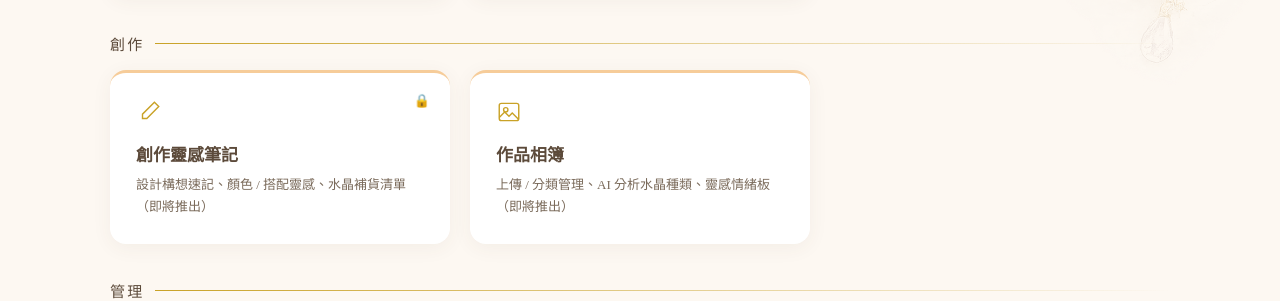
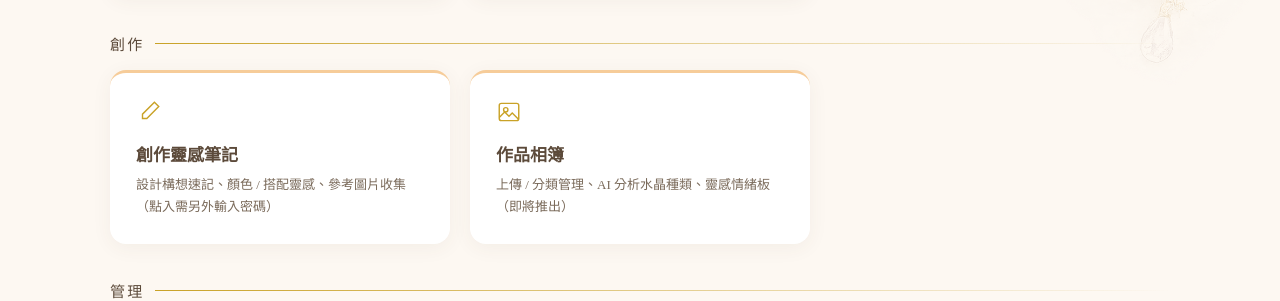
Before and after one commit to claire30212/crystal-studio, a website: page index.html in a window 1280 px wide. Shown: the part 725-1026 px from the top of the page. Drawn offline with Linux system fonts and the light colour scheme.

Commit message:
創作靈感筆記卡片正式連結至 inspiration.html

```diff
--- a/index.html
+++ b/index.html
@@ -306,12 +306,11 @@
 
   <div class="section-title">創作</div>
   <div class="grid">
-    <div class="card locked" data-locked="true" style="--accent-color:#F6CC99;" onclick="tryUnlock(this)">
-      <span class="lock-badge">🔒</span>
+    <a class="card" data-name="創作靈感筆記" style="--accent-color:#F6CC99;" href="https://crystal-studio.claire30212.workers.dev/inspiration.html" target="_blank">
       <span class="icon"><svg viewBox="0 0 24 24"><path d="M17 3l4 4-11 11H6v-4z"/></svg></span>
       <h3>創作靈感筆記</h3>
-      <p>設計構想速記、顏色 / 搭配靈感、水晶補貨清單（即將推出）</p>
-    </div>
+      <p>設計構想速記、顏色 / 搭配靈感、參考圖片收集（點入需另外輸入密碼）</p>
+    </a>
     <div class="card disabled">
       <span class="icon"><svg viewBox="0 0 24 24"><rect x="3" y="4" width="18" height="16" rx="2"/><circle cx="9" cy="10" r="2"/><path d="M3 17l5-5 4 4 3-3 6 6"/></svg></span>
       <h3>作品相簿</h3>
```
